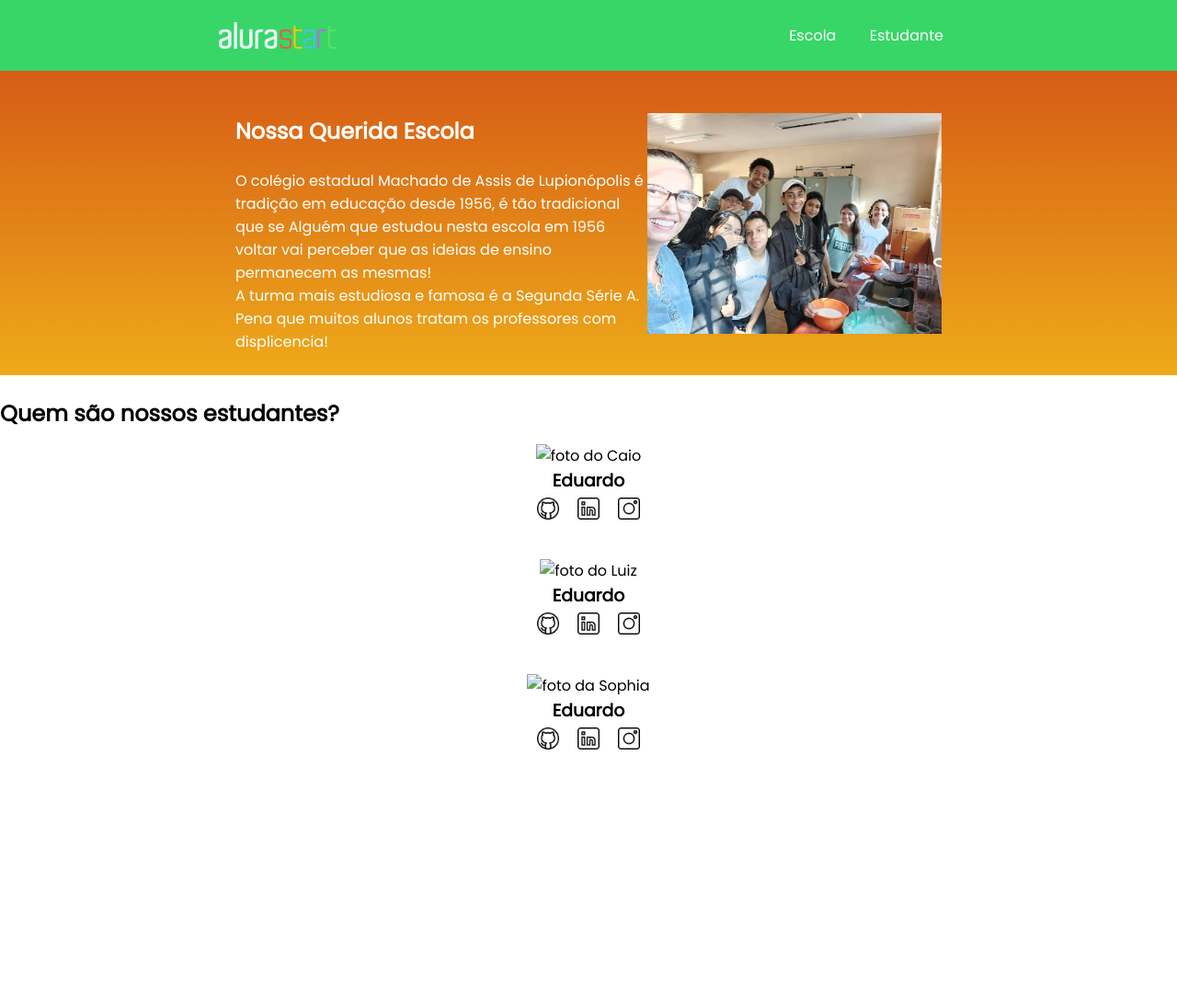
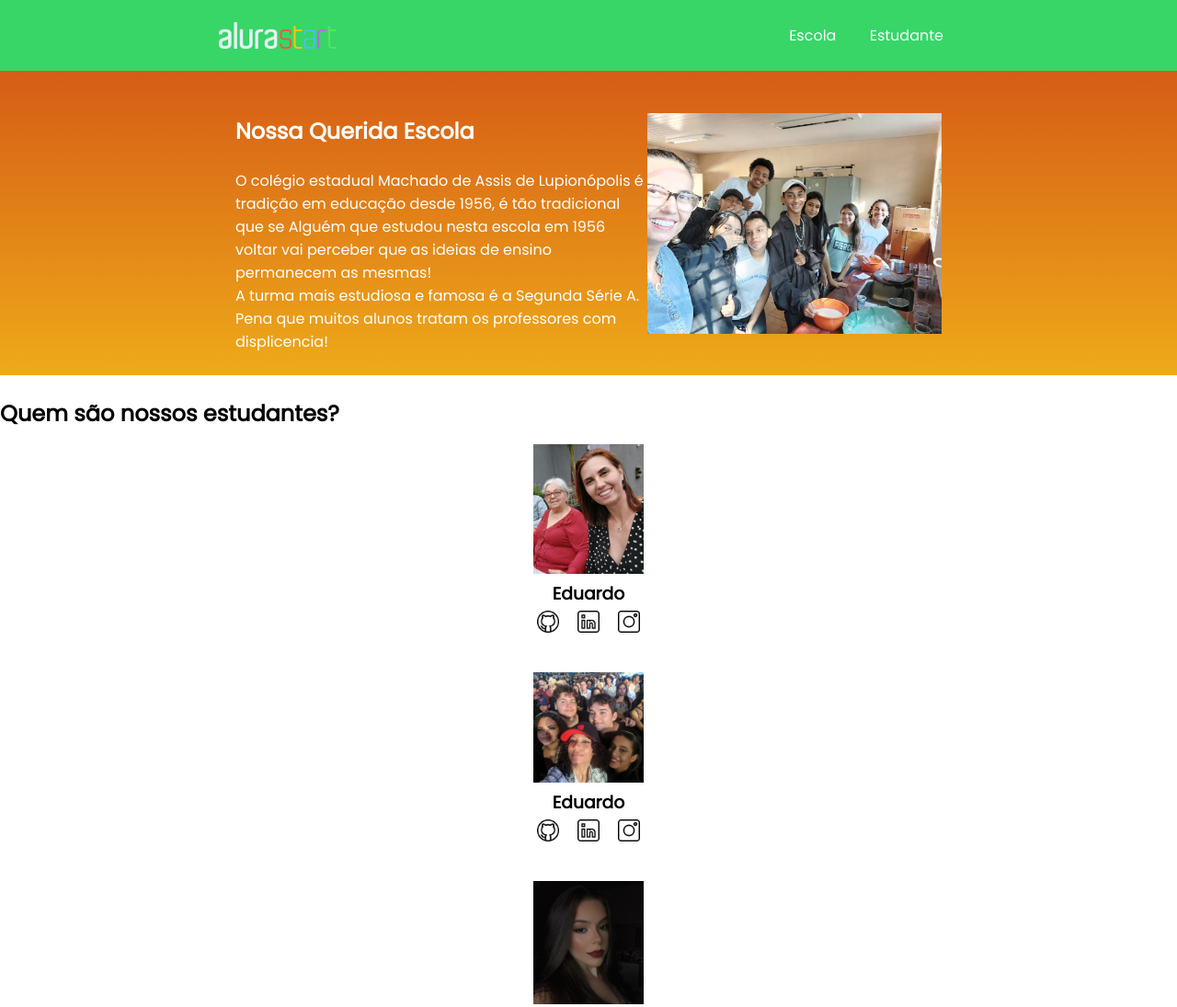
Before and after one commit to profedureis/2A, a plain HTML site: page index.html in a window 1280 px wide. Shown: the top 1095 px of the page at 92% size. Before the commit the page ends 866 px from the top, so only its background shows below. Drawn offline with Linux system fonts and the light colour scheme.

Commit message:
mudei fotos

```diff
--- a/index.html
+++ b/index.html
@@ -33,25 +33,25 @@
         <div class="estudante-todos">
         <span></span>
         <div class="estudante-div">
-            <img class="estudante-imagem" src="Marcelo.jpg" alt="foto do Caio">
+            <img class="estudante-imagem" src="katiuscia.jpg" alt="foto do katiuscia">
             <h3 class="estudante-nome">Eduardo</h3>
             <a href="https://github.com/marcelopaludetto"><img class="estudante-icone" src="github.png" alt="icone github"></a>
             <a href="https://linkedin.com/marcelopaludetto"><img class="estudante-icone" src="linkedin.png" alt="icone linkedin"></a>
-            <a href="https://www.instagram.com/caio_suliver_"><img class="estudante-icone" src="instagram.png" alt="icone instagram"></a>
+            <a href="https://www.instagram.com/katiuscia.volpato"><img class="estudante-icone" src="instagram.png" alt="icone instagram"></a>
         </div>
         <div class="estudante-div">
-            <img class="estudante-imagem" src="Marcelo.jpg" alt="foto do Luiz">
+            <img class="estudante-imagem" src="alison.jpg" alt="foto do alison">
             <h3 class="estudante-nome">Eduardo</h3>
             <a href="https://github.com/marcelopaludetto"><img class="estudante-icone" src="github.png" alt="icone github"></a>
             <a href="https://linkedin.com/marcelopaludetto"><img class="estudante-icone" src="linkedin.png" alt="icone linkedin"></a>
-            <a href="https://www.instagram.com/_felipe2730"><img class="estudante-icone" src="instagram.png" alt="icone instagram"></a>
+            <a href="https://www.instagram.com/moraisalison962"><img class="estudante-icone" src="instagram.png" alt="icone instagram"></a>
         </div>
         <div class="estudante-div">
-            <img class="estudante-imagem" src="Marcelo.jpg" alt="foto da Sophia">
+            <img class="estudante-imagem" src="paola.jpg" alt="foto da paola">
             <h3 class="estudante-nome">Eduardo</h3>
             <a href="https://github.com/marcelopaludetto"><img class="estudante-icone" src="github.png" alt="icone github"></a>
             <a href="https://linkedin.com/marcelopaludetto"><img class="estudante-icone" src="linkedin.png" alt="icone linkedin"></a>
-            <a href="https://www.instagram.com/sofia_galera_silva"><img class="estudante-icone" src="instagram.png" alt="icone instagram"></a>
+            <a href="https://www.instagram.com/paolaketlinn"><img class="estudante-icone" src="instagram.png" alt="icone instagram"></a>
         </div>
     </div>
     </section>
```
